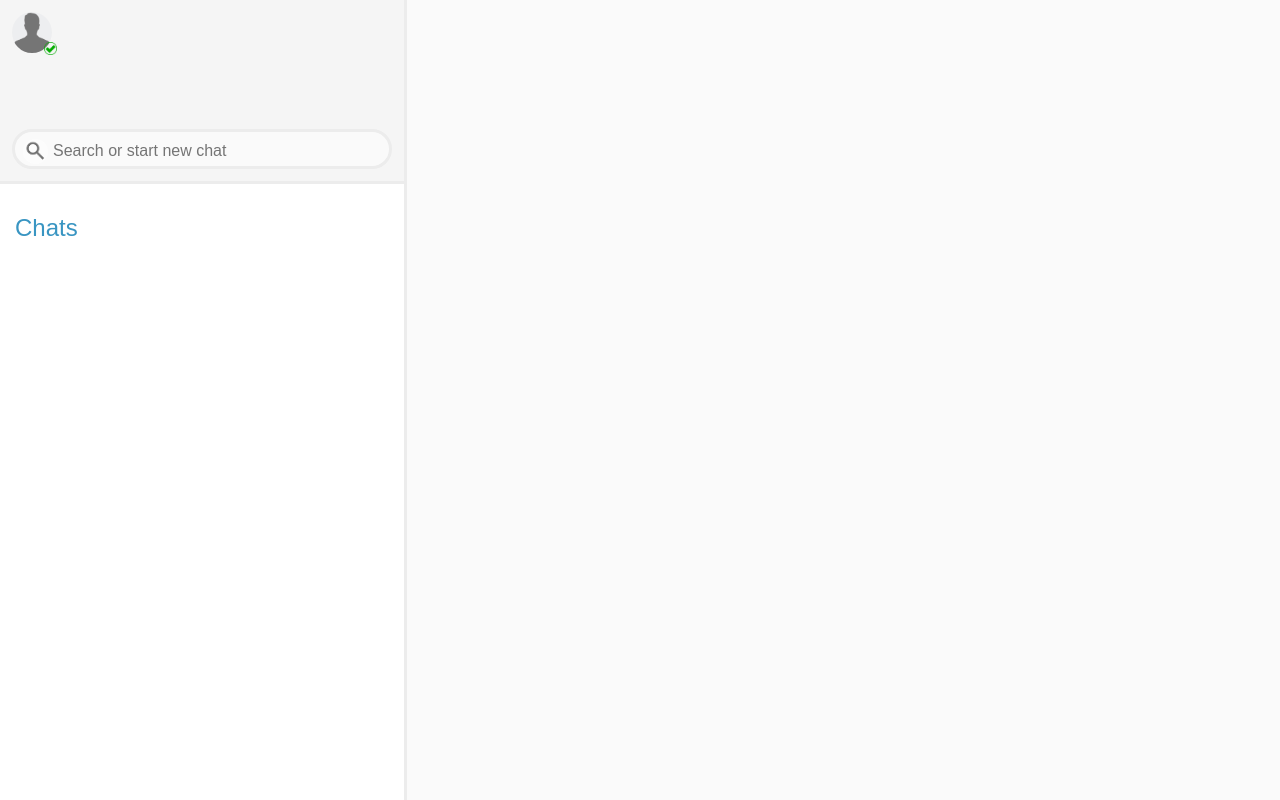
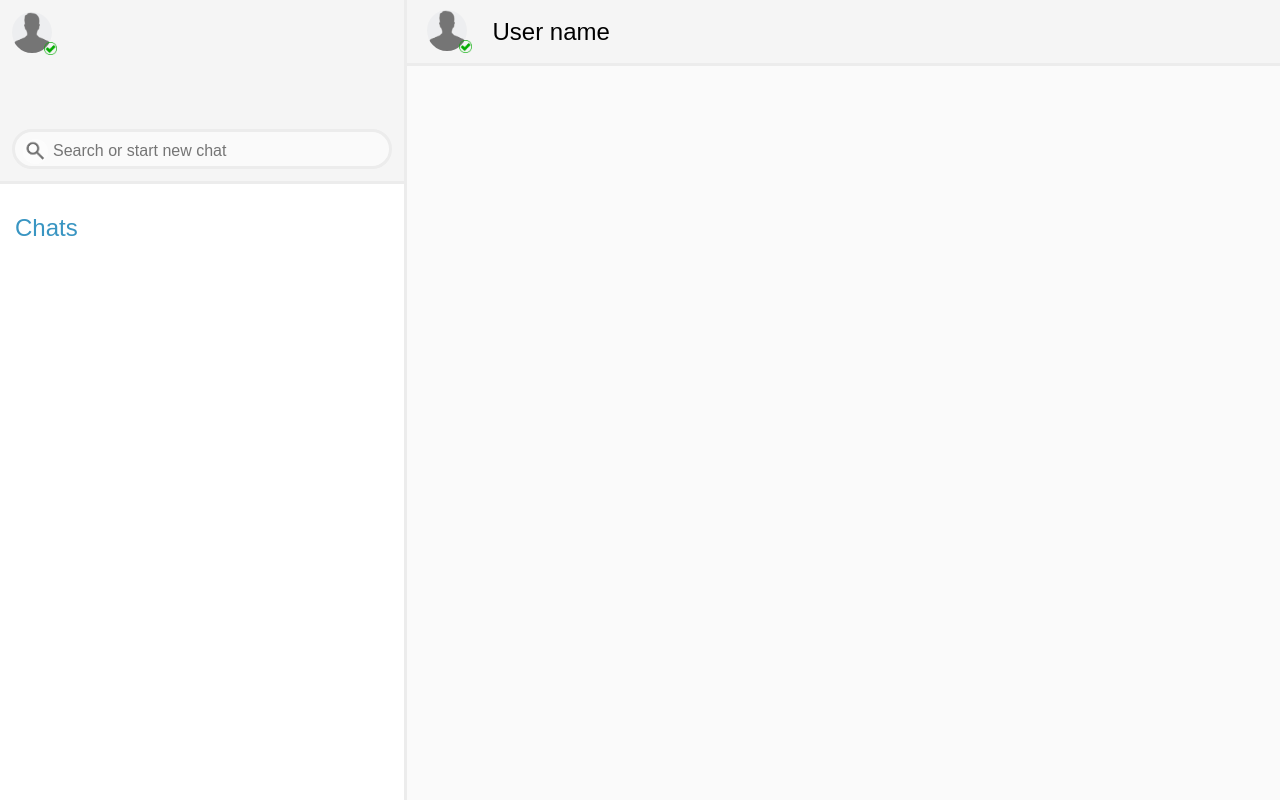
Before and after one commit to Andr-Shch/Chat_interface, a React (Create React App) app: page / in a window 1280 px wide. Built offline with nearby package versions, Linux system fonts and the light colour scheme.

Commit message:
ready to add UX

```diff
--- a/src/components/MessageSide/MessageSide.js
+++ b/src/components/MessageSide/MessageSide.js
@@ -1,11 +1,15 @@
 
 import React from 'react';
-import {  Wrapper } from './messageSide.styles';
-
+import Avatar from '../UI/Avatar/Avatar';
+import {  Title, Wrapper } from './messageSide.styles';
+import ava from '../../images/defaultUser.png'
 const MessageSide = () => {
     return (
         <Wrapper>
-
+           <Title>
+               <Avatar ava={ava} />
+               <h2>User name</h2>
+           </Title>
         </Wrapper>
     );
 };
--- a/src/components/MessageSide/messageSide.styles.js
+++ b/src/components/MessageSide/messageSide.styles.js
@@ -6,3 +6,16 @@ export const Wrapper = styled.div`
  height: 100vh;
  background: var(--white);
 `
+export const Title = styled.div`
+display: flex;
+align-items: center;
+ padding-left: 20px;
+ height: 66px;
+ width: 100%;
+ background: var(--lightGrey);
+ border-bottom: var(--greyBorder);
+  h2{
+  font-weight:500;
+  margin-left: 20px;
+ }
+`
```
